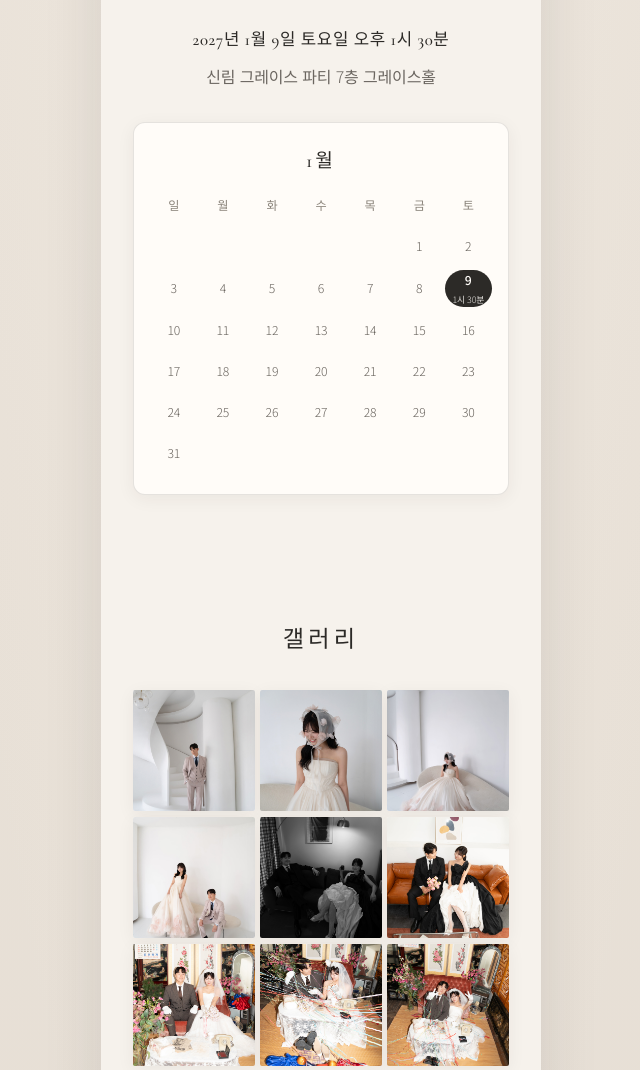
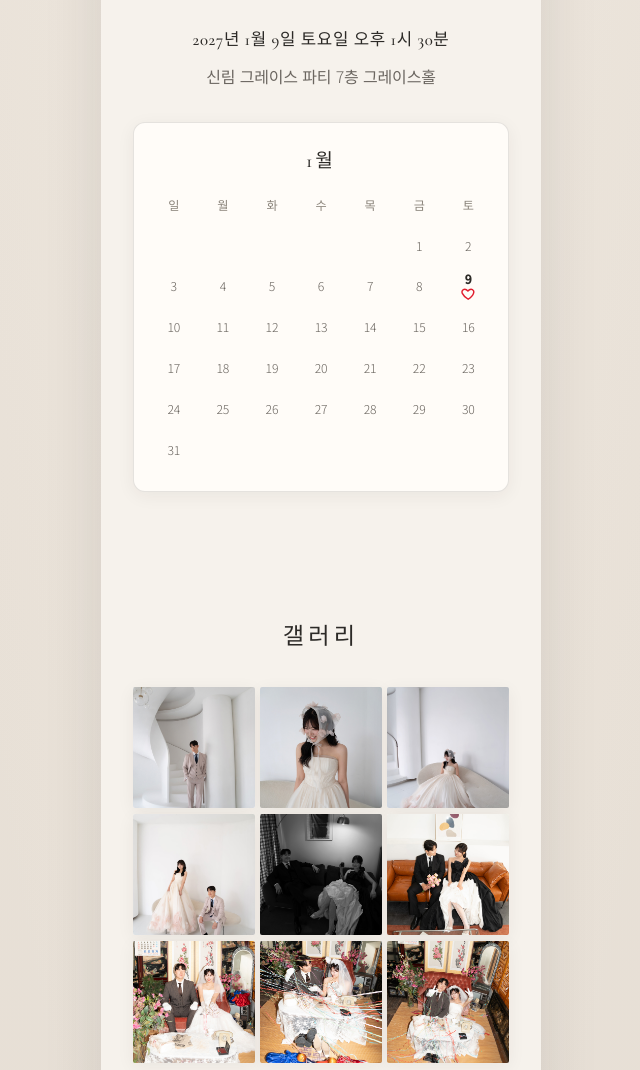
Before and after one commit to notcherry222/geun-lim, a website: page index.html in a window 1280 px wide. Shown: the part 1913-2983 px from the top of the page, without its empty margins (319-959 px from the left). Drawn offline with nearby package versions, Linux system fonts and the light colour scheme.

Commit message:
Replace calendar wedding-day time label with a bold red outline heart.

```diff
--- a/css/style.css
+++ b/css/style.css
@@ -385,20 +385,25 @@ textarea {
 }
 
 .calendar__day.is-wedding {
-  background: var(--ink);
-  color: var(--paper);
-  font-weight: 500;
+  display: flex;
+  flex-direction: column;
+  align-items: center;
+  justify-content: center;
+  background: transparent;
+  color: var(--ink);
+  font-weight: 700;
   box-shadow: none;
+  line-height: 1.05;
 }
 
-.calendar__day.is-wedding em {
+.calendar__heart {
   display: block;
-  font-style: normal;
-  font-size: 0.55rem;
-  font-weight: 300;
-  letter-spacing: -0.02em;
-  margin-top: 0.05rem;
-  opacity: 0.88;
+  width: 0.9rem;
+  height: 0.9rem;
+  margin-top: 0.08rem;
+  color: #e11d2e;
+  stroke-width: 2.4;
+  flex-shrink: 0;
 }
 
 .gallery__grid {
--- a/js/app.js
+++ b/js/app.js
@@ -97,11 +97,23 @@
     for (let i = 0; i < startWeekday; i += 1) {
       cells.push('<span class="calendar__day is-empty"></span>');
     }
+    const heart = `
+      <svg class="calendar__heart" viewBox="0 0 24 24" aria-hidden="true" focusable="false">
+        <path
+          d="M12 20.4S4.2 15.2 2.2 10.6C.7 7.2 2.6 3.8 6.3 3.8c2 0 3.7 1.2 5.2 3 1.5-1.8 3.2-3 5.2-3 3.7 0 5.6 3.4 4.1 6.8C19.8 15.2 12 20.4 12 20.4z"
+          fill="none"
+          stroke="currentColor"
+          stroke-linecap="round"
+          stroke-linejoin="round"
+        />
+      </svg>`;
+
     for (let day = 1; day <= lastDay; day += 1) {
       const isWedding = day === d;
-      const time = isWedding ? `<em>${data.ceremony.timeLabel.replace("오후 ", "")}</em>` : "";
       cells.push(
-        `<span class="calendar__day${isWedding ? " is-wedding" : ""}">${day}${time}</span>`
+        `<span class="calendar__day${isWedding ? " is-wedding" : ""}">${day}${
+          isWedding ? heart : ""
+        }</span>`
       );
     }
 
```
